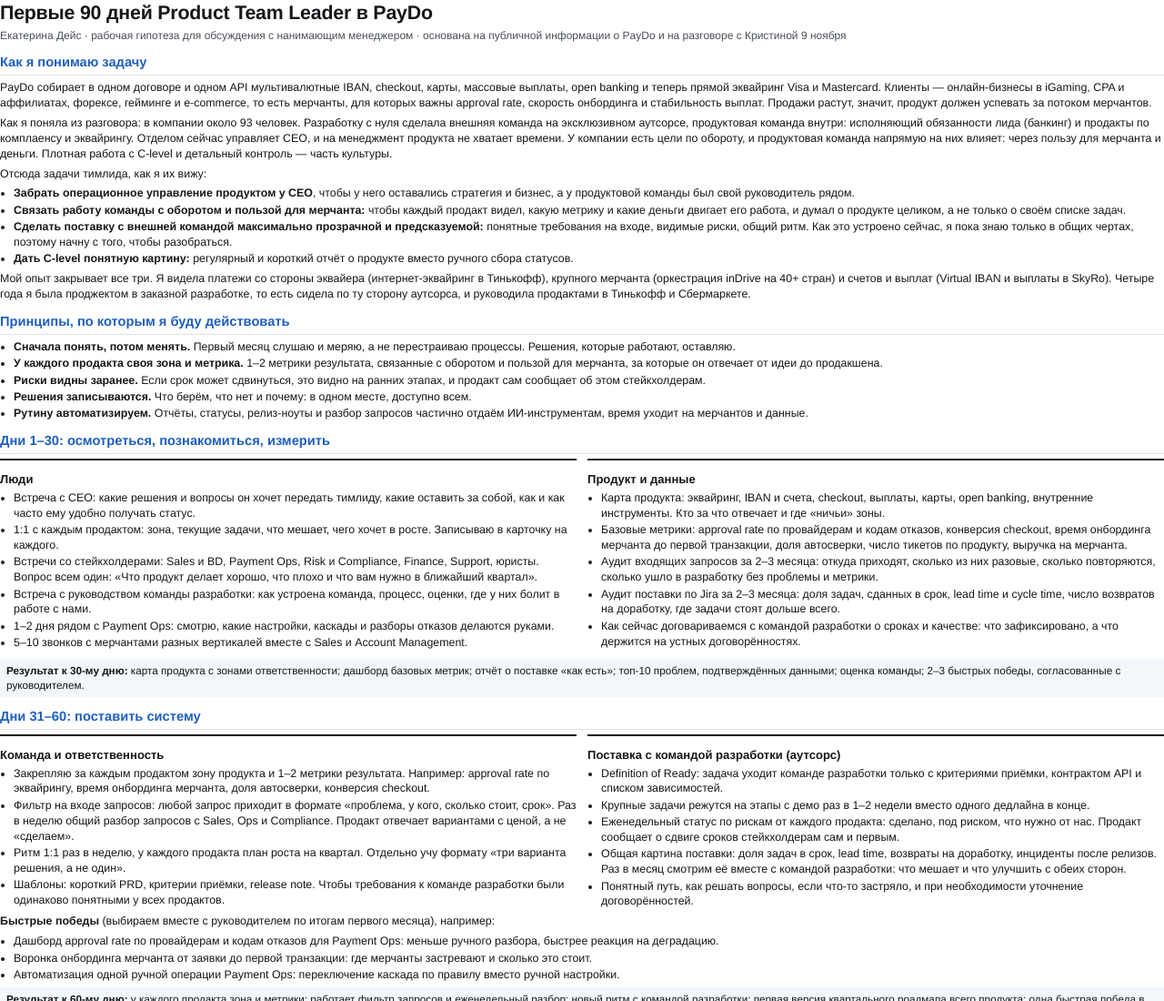
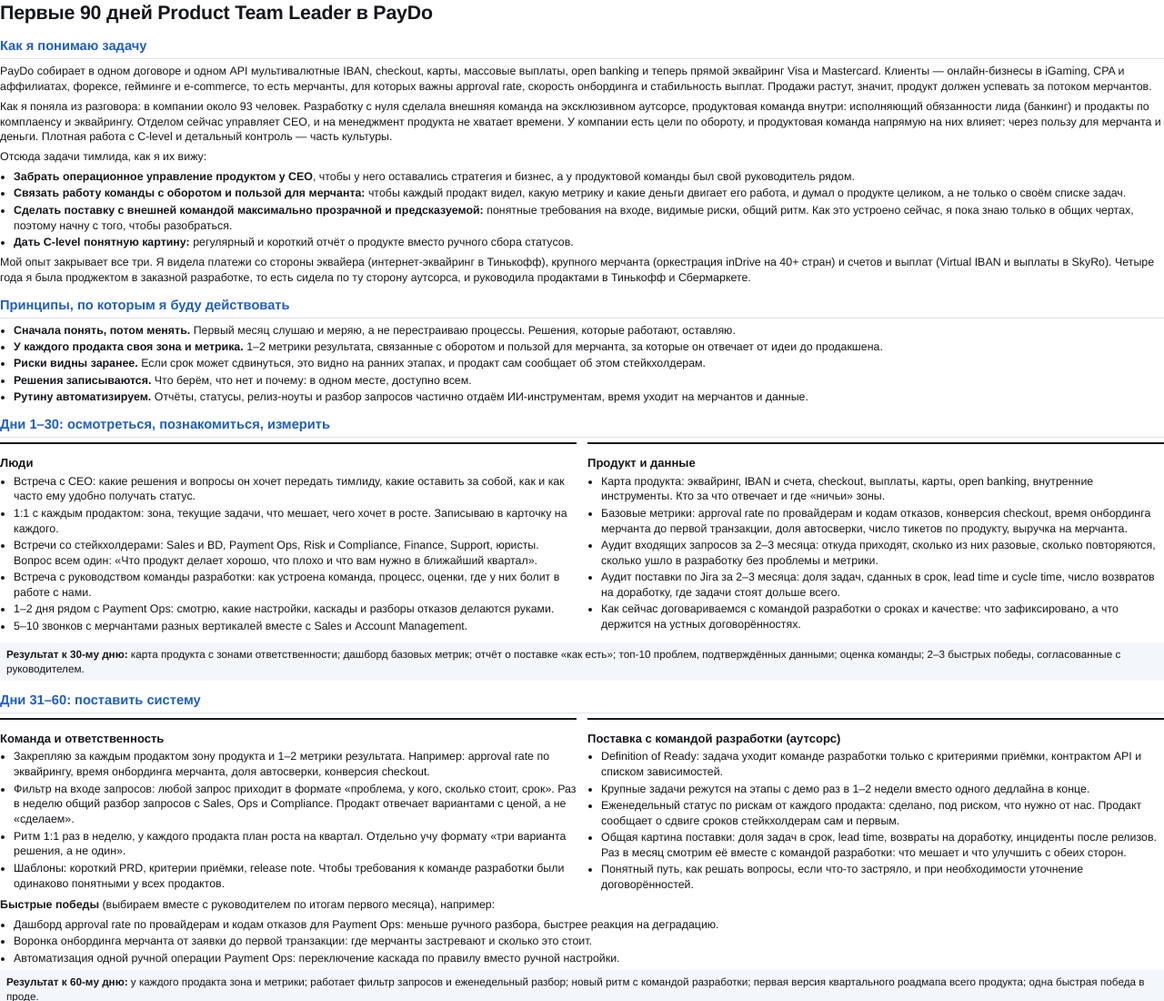
Before and after one commit to katedeys/job-scout, a plain HTML site: page interviews/paydo/paydo_90_days.html in a window 1280 px wide. Shown: the top 1100 px of the page at 91% size. Drawn offline with Linux system fonts and the light colour scheme.

Commit message:
PayDo plan: drop subtitle

```diff
--- a/interviews/paydo/paydo_90_days.html
+++ b/interviews/paydo/paydo_90_days.html
@@ -28,7 +28,6 @@
 <body>
 
 <h1>Первые 90 дней Product Team Leader в PayDo</h1>
-<div class="sub">Екатерина Дейс · рабочая гипотеза для обсуждения с нанимающим менеджером · основана на публичной информации о PayDo и на разговоре с Кристиной 9 ноября</div>
 
 <h2>Как я понимаю задачу</h2>
 <p>PayDo собирает в одном договоре и одном API мультивалютные IBAN, checkout, карты, массовые выплаты, open banking и теперь прямой эквайринг Visa и Mastercard. Клиенты — онлайн-бизнесы в iGaming, CPA и аффилиатах, форексе, гейминге и e-commerce, то есть мерчанты, для которых важны approval rate, скорость онбординга и стабильность выплат. Продажи растут, значит, продукт должен успевать за потоком мерчантов.</p>
```
Also changed, not shown: 1 other file.
